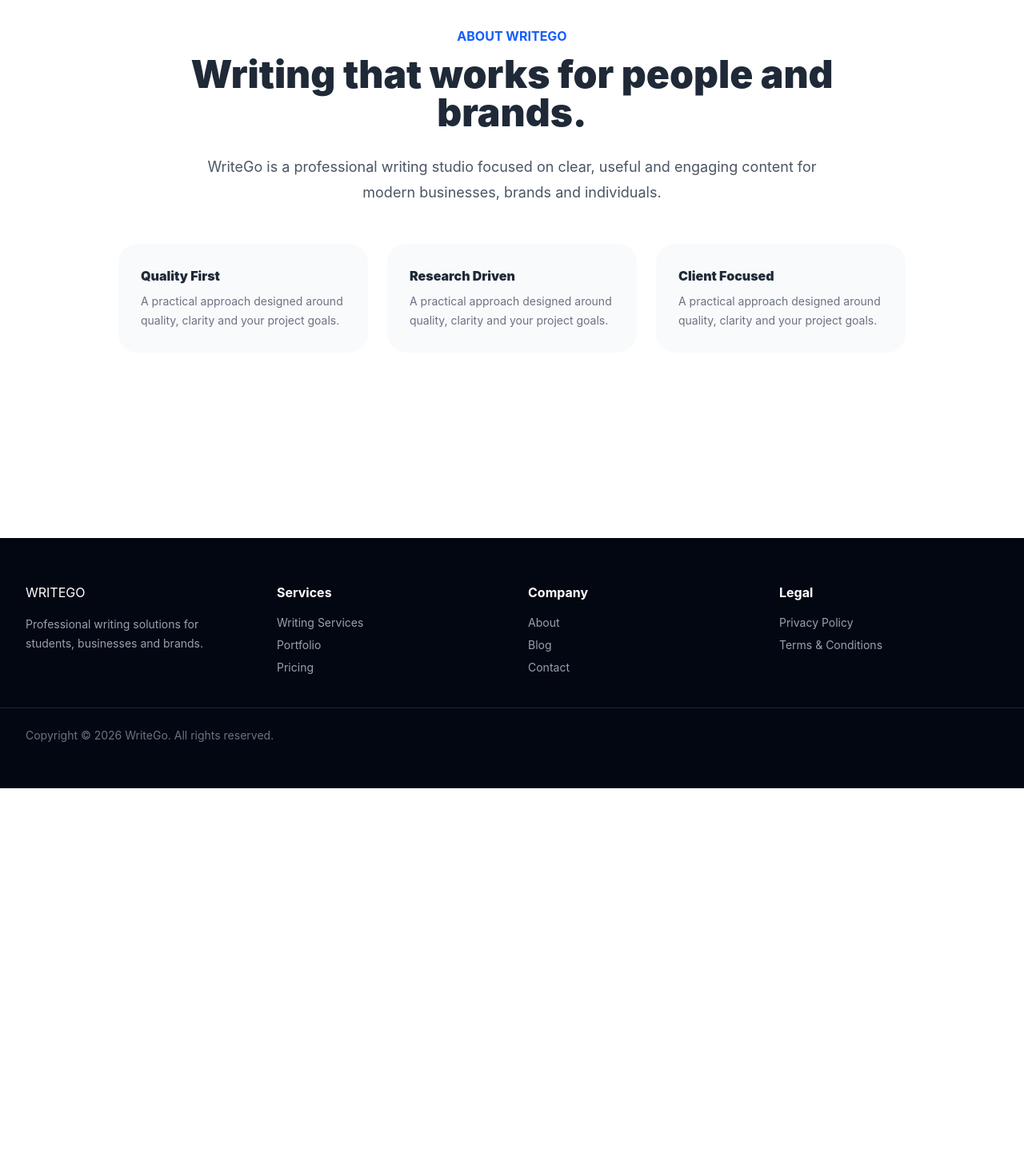
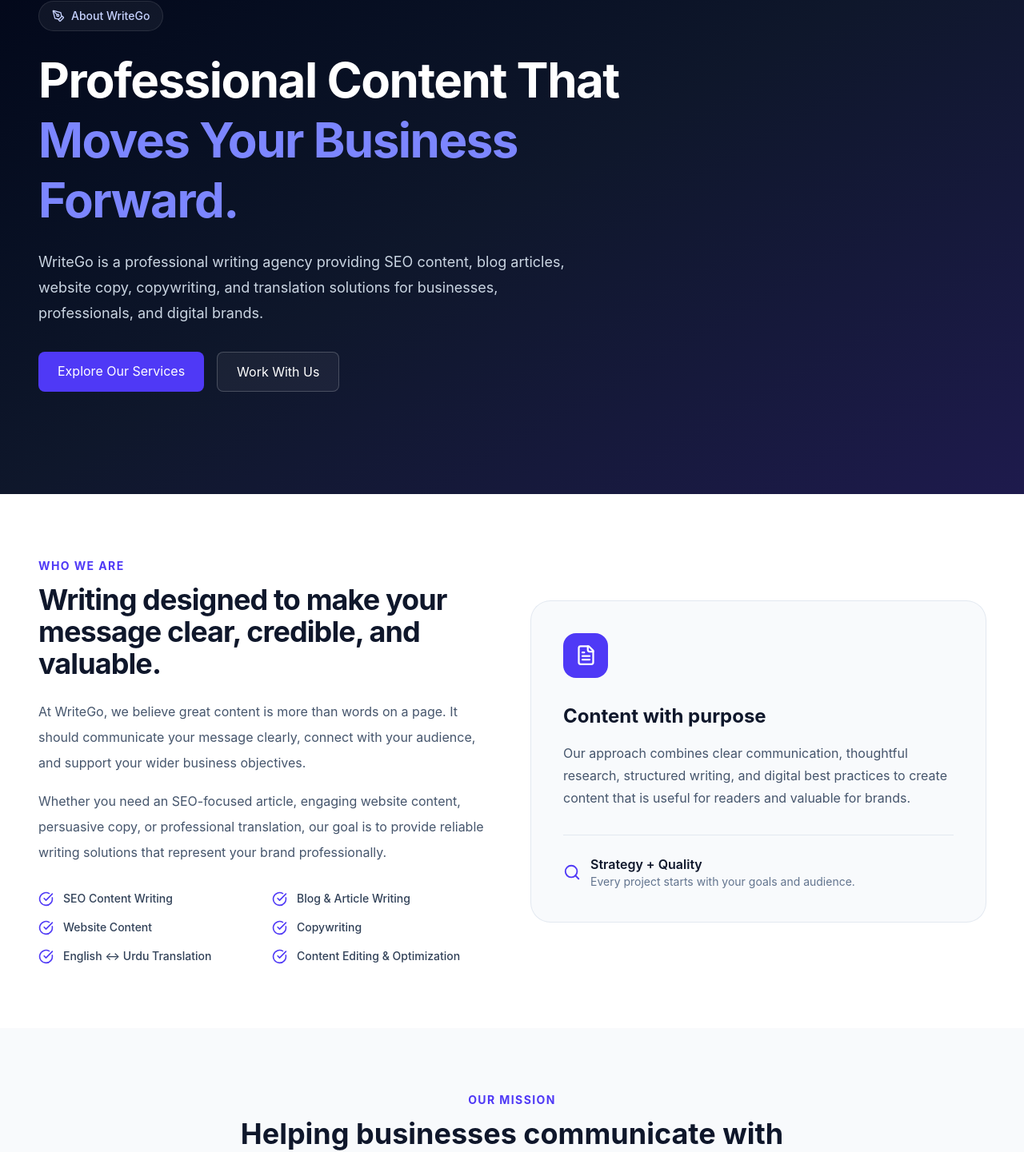
Before and after one commit to talhaaliwriter-ai/WriteGo-Website, a React (Vite) app: page /WriteGo-Website/about in a window 1280 px wide. Shown: the part 127-1568 px from the top of the page at 80% size. Before the commit the page ends 1113 px from the top, so only its background shows below. Built offline with nearby package versions, Linux system fonts and the light colour scheme.

Commit message:
Update About.jsx

```diff
--- a/src/pages/About.jsx
+++ b/src/pages/About.jsx
@@ -1,16 +1,248 @@
-import PageShell from "../components/PageShell";
+import {
+  CheckCircle,
+  PenTool,
+  Search,
+  Globe,
+  FileText,
+  Users,
+  Target,
+  Award,
+} from "lucide-react";
 
 export default function About() {
+  const values = [
+    {
+      icon: Target,
+      title: "Results-Focused",
+      text: "We create content with a clear purpose — helping brands communicate better, reach the right audience, and achieve their digital goals.",
+    },
+    {
+      icon: Award,
+      title: "Quality First",
+      text: "Every piece of content is carefully structured, researched, edited, and optimized to maintain a professional standard.",
+    },
+    {
+      icon: Users,
+      title: "Client-Centered",
+      text: "We work around your goals, audience, tone, and requirements to deliver content that genuinely fits your brand.",
+    },
+    {
+      icon: Globe,
+      title: "Built for Digital",
+      text: "From websites and blogs to SEO content and marketing copy, our writing is designed for today's digital platforms.",
+    },
+  ];
+
+  const services = [
+    "SEO Content Writing",
+    "Blog & Article Writing",
+    "Website Content",
+    "Copywriting",
+    "English ↔ Urdu Translation",
+    "Content Editing & Optimization",
+  ];
+
   return (
-    <PageShell>
-      <section className="mx-auto max-w-5xl px-5 py-16 text-center">
-        <p className="font-bold text-blue-600">ABOUT WRITEGO</p>
-        <h1 className="mt-3 text-5xl font-black dark:text-white">Writing that works for people and brands.</h1>
-        <p className="mx-auto mt-7 max-w-3xl text-lg leading-8 text-gray-600 dark:text-gray-300">WriteGo is a professional writing studio focused on clear, useful and engaging content for modern businesses, brands and individuals.</p>
-        <div className="mt-12 grid gap-6 text-left md:grid-cols-3">
-          {["Quality First","Research Driven","Client Focused"].map((x) => <div key={x} className="rounded-3xl bg-gray-50 p-7 dark:bg-gray-900"><h2 className="font-black dark:text-white">{x}</h2><p className="mt-2 text-sm leading-6 text-gray-500">A practical approach designed around quality, clarity and your project goals.</p></div>)}
+    <div className="min-h-screen bg-white text-slate-900">
+      {/* Hero Section */}
+      <section className="relative overflow-hidden bg-slate-950">
+        <div className="absolute inset-0 bg-gradient-to-br from-slate-950 via-slate-900 to-indigo-950" />
+
+        <div className="relative mx-auto max-w-7xl px-6 py-24 sm:px-8 lg:px-12 lg:py-32">
+          <div className="max-w-3xl">
+            <div className="mb-6 inline-flex items-center gap-2 rounded-full border border-white/10 bg-white/5 px-4 py-2 text-sm font-medium text-indigo-200">
+              <PenTool size={16} />
+              About WriteGo
+            </div>
+
+            <h1 className="text-4xl font-bold leading-tight tracking-tight text-white sm:text-5xl lg:text-6xl">
+              Professional Content That
+              <span className="block text-indigo-400">
+                Moves Your Business Forward.
+              </span>
+            </h1>
+
+            <p className="mt-6 max-w-2xl text-lg leading-8 text-slate-300">
+              WriteGo is a professional writing agency providing SEO content,
+              blog articles, website copy, copywriting, and translation
+              solutions for businesses, professionals, and digital brands.
+            </p>
+
+            <div className="mt-8 flex flex-wrap gap-4">
+              <a
+                href="/services"
+                className="rounded-lg bg-indigo-600 px-6 py-3 font-semibold text-white transition hover:bg-indigo-500"
+              >
+                Explore Our Services
+              </a>
+
+              <a
+                href="/contact"
+                className="rounded-lg border border-white/20 bg-white/5 px-6 py-3 font-semibold text-white transition hover:bg-white/10"
+              >
+                Work With Us
+              </a>
+            </div>
+          </div>
         </div>
       </section>
-    </PageShell>
+
+      {/* Introduction */}
+      <section className="mx-auto max-w-7xl px-6 py-20 sm:px-8 lg:px-12">
+        <div className="grid gap-12 lg:grid-cols-2 lg:items-center">
+          <div>
+            <p className="mb-3 text-sm font-bold uppercase tracking-widest text-indigo-600">
+              Who We Are
+            </p>
+
+            <h2 className="text-3xl font-bold tracking-tight text-slate-900 sm:text-4xl">
+              Writing designed to make your message clear, credible, and
+              valuable.
+            </h2>
+
+            <p className="mt-6 leading-8 text-slate-600">
+              At WriteGo, we believe great content is more than words on a
+              page. It should communicate your message clearly, connect with
+              your audience, and support your wider business objectives.
+            </p>
+
+            <p className="mt-4 leading-8 text-slate-600">
+              Whether you need an SEO-focused article, engaging website
+              content, persuasive copy, or professional translation, our goal
+              is to provide reliable writing solutions that represent your
+              brand professionally.
+            </p>
+
+            <div className="mt-8 grid gap-4 sm:grid-cols-2">
+              {services.map((service) => (
+                <div
+                  key={service}
+                  className="flex items-center gap-3 text-sm font-medium text-slate-700"
+                >
+                  <CheckCircle
+                    size={19}
+                    className="shrink-0 text-indigo-600"
+                  />
+                  {service}
+                </div>
+              ))}
+            </div>
+          </div>
+
+          <div className="rounded-3xl bg-slate-50 p-8 ring-1 ring-slate-200 sm:p-10">
+            <div className="mb-8 flex h-14 w-14 items-center justify-center rounded-2xl bg-indigo-600 text-white">
+              <FileText size={27} />
+            </div>
+
+            <h3 className="text-2xl font-bold text-slate-900">
+              Content with purpose
+            </h3>
+
+            <p className="mt-4 leading-7 text-slate-600">
+              Our approach combines clear communication, thoughtful
+              research, structured writing, and digital best practices to
+              create content that is useful for readers and valuable for
+              brands.
+            </p>
+
+            <div className="mt-8 border-t border-slate-200 pt-6">
+              <div className="flex items-center gap-3">
+                <Search className="text-indigo-600" size={22} />
+                <div>
+                  <p className="font-semibold text-slate-900">
+                    Strategy + Quality
+                  </p>
+                  <p className="text-sm text-slate-500">
+                    Every project starts with your goals and audience.
+                  </p>
+                </div>
+              </div>
+            </div>
+          </div>
+        </div>
+      </section>
+
+      {/* Mission */}
+      <section className="bg-slate-50">
+        <div className="mx-auto max-w-7xl px-6 py-20 sm:px-8 lg:px-12">
+          <div className="mx-auto max-w-3xl text-center">
+            <p className="text-sm font-bold uppercase tracking-widest text-indigo-600">
+              Our Mission
+            </p>
+
+            <h2 className="mt-3 text-3xl font-bold text-slate-900 sm:text-4xl">
+              Helping businesses communicate with confidence.
+            </h2>
+
+            <p className="mt-6 text-lg leading-8 text-slate-600">
+              Our mission is simple: to make professional content accessible,
+              effective, and useful for businesses and individuals who want to
+              build a stronger digital presence.
+            </p>
+          </div>
+        </div>
+      </section>
+
+      {/* Values */}
+      <section className="mx-auto max-w-7xl px-6 py-20 sm:px-8 lg:px-12">
+        <div className="mb-12 max-w-2xl">
+          <p className="text-sm font-bold uppercase tracking-widest text-indigo-600">
+            What We Stand For
+          </p>
+
+          <h2 className="mt-3 text-3xl font-bold text-slate-900 sm:text-4xl">
+            Professional standards in every project.
+          </h2>
+        </div>
+
+        <div className="grid gap-6 md:grid-cols-2">
+          {values.map((value) => {
+            const Icon = value.icon;
+
+            return (
+              <div
+                key={value.title}
+                className="rounded-2xl border border-slate-200 bg-white p-7 transition hover:-translate-y-1 hover:shadow-lg"
+              >
+                <div className="mb-5 flex h-12 w-12 items-center justify-center rounded-xl bg-indigo-50 text-indigo-600">
+                  <Icon size={23} />
+                </div>
+
+                <h3 className="text-xl font-bold text-slate-900">
+                  {value.title}
+                </h3>
+
+                <p className="mt-3 leading-7 text-slate-600">
+                  {value.text}
+                </p>
+              </div>
+            );
+          })}
+        </div>
+      </section>
+
+      {/* CTA */}
+      <section className="bg-slate-950">
+        <div className="mx-auto max-w-7xl px-6 py-20 text-center sm:px-8 lg:px-12">
+          <h2 className="text-3xl font-bold text-white sm:text-4xl">
+            Ready to improve your content?
+          </h2>
+
+          <p className="mx-auto mt-4 max-w-2xl leading-7 text-slate-300">
+            Tell us what you need, and let's create content that communicates
+            your ideas clearly and represents your brand professionally.
+          </p>
+
+          <div className="mt-8">
+            <a
+              href="/contact"
+              className="inline-flex rounded-lg bg-indigo-600 px-7 py-3 font-semibold text-white transition hover:bg-indigo-500"
+            >
+              Contact WriteGo
+            </a>
+          </div>
+        </div>
+      </section>
+    </div>
   );
 }
```
